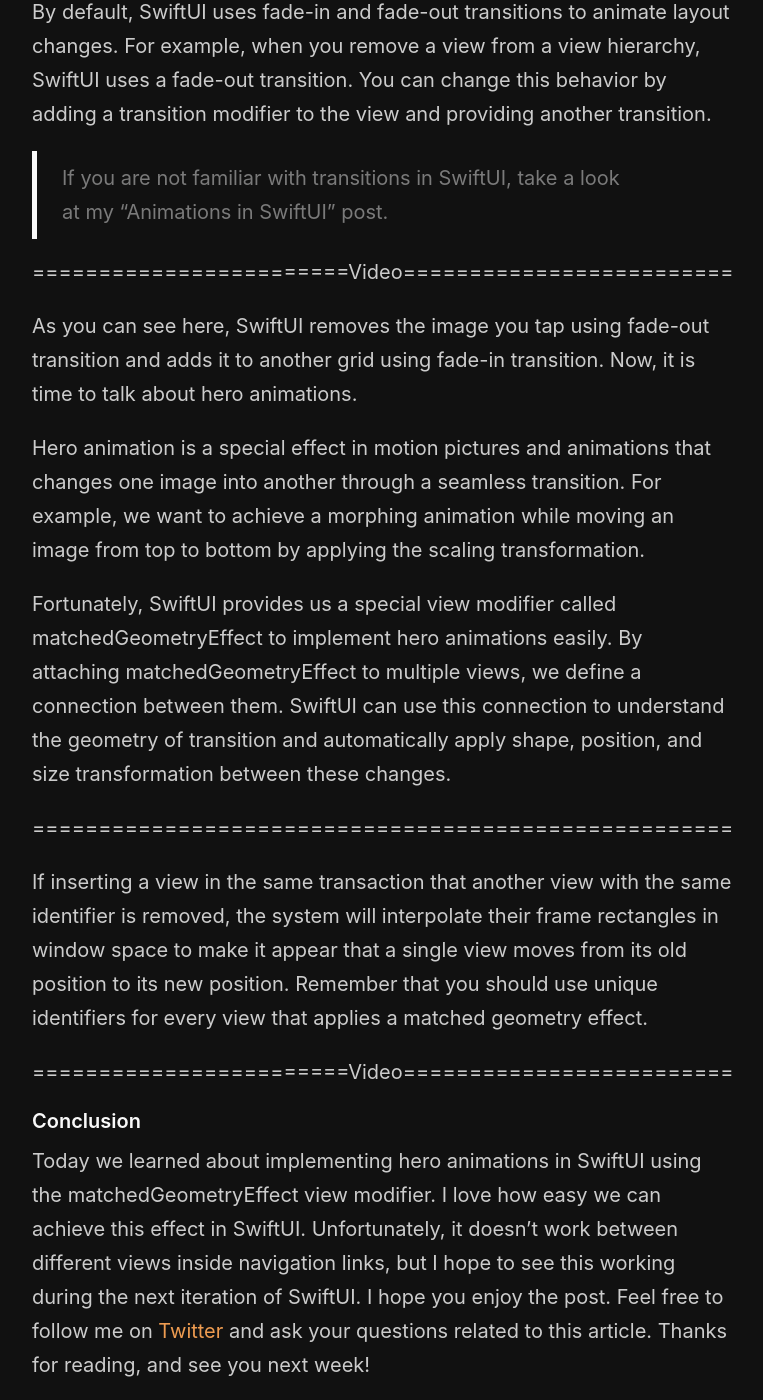
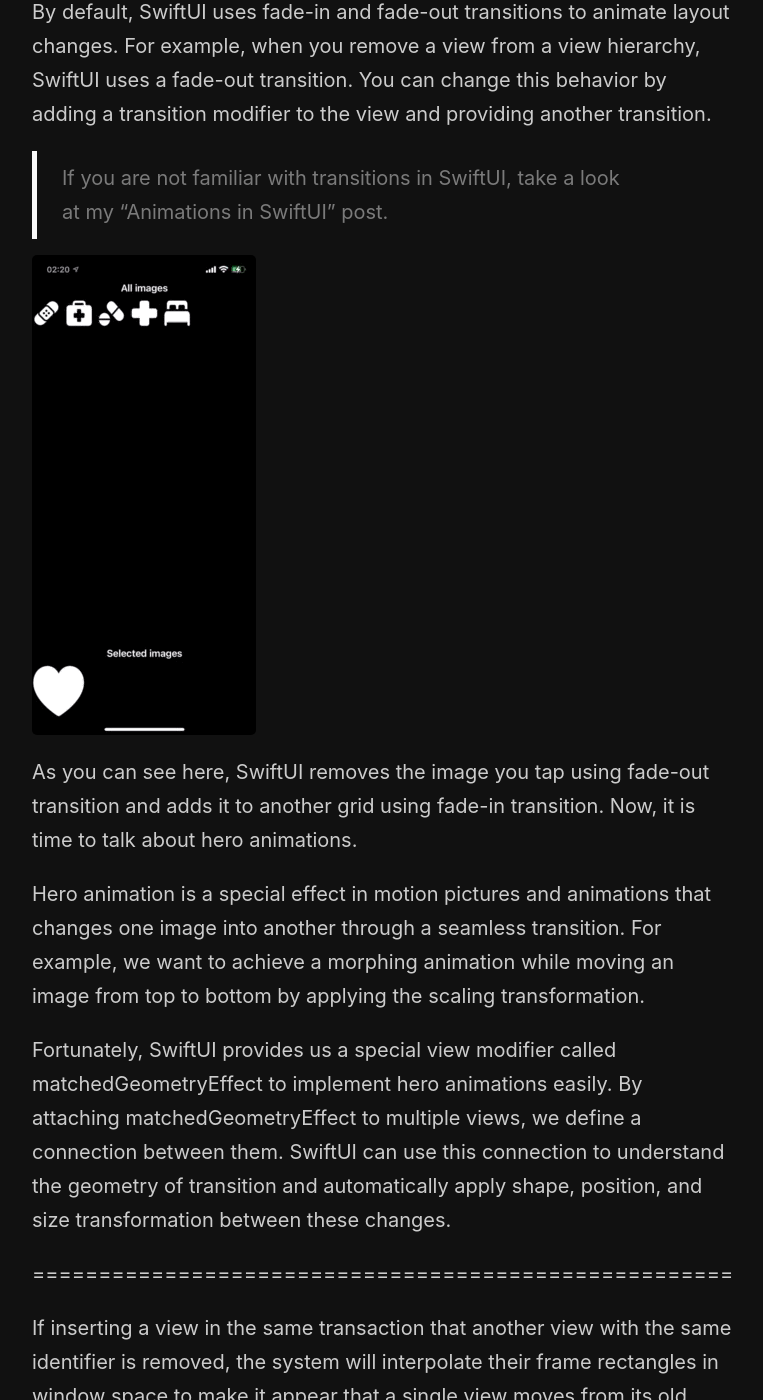
Before and after one commit to mecid/mecid.github.io, a Jekyll site: the page built from _posts/2020-12-17-hero-animations-in-swiftui.md, in a window 1280 px wide and 1400 px high, scrolled down 1497 px. Shown: the whole window, without its empty margins (258-1021 px from the left). Built offline with Jekyll 4.4.1, drawn with Linux system fonts in a browser that asks for light colours.

Commit message:
hero animation gifs added to the post

```diff
--- a/_posts/2020-12-17-hero-animations-in-swiftui.md
+++ b/_posts/2020-12-17-hero-animations-in-swiftui.md
@@ -27,7 +27,7 @@
 
 > If you are not familiar with transitions in SwiftUI, take a look at my "Animations in SwiftUI" post.
 
-========================Video=========================
+![fading-animation](/public/hero1.GIF)
 
 As you can see here, SwiftUI removes the image you tap using fade-out transition and adds it to another grid using fade-in transition. Now, it is time to talk about hero animations.
 
@@ -39,7 +39,7 @@
 
 If inserting a view in the same transaction that another view with the same identifier is removed, the system will interpolate their frame rectangles in window space to make it appear that a single view moves from its old position to its new position. Remember that you should use unique identifiers for every view that applies a matched geometry effect.
 
-========================Video=========================
+![hero-animation](/public/hero2.GIF)
 
 #### Conclusion
 Today we learned about implementing hero animations in SwiftUI using the matchedGeometryEffect view modifier. I love how easy we can achieve this effect in SwiftUI. Unfortunately, it doesn't work between different views inside navigation links, but I hope to see this working during the next iteration of SwiftUI. I hope you enjoy the post. Feel free to follow me on [Twitter](https://twitter.com/mecid) and ask your questions related to this article. Thanks for reading, and see you next week!
```
